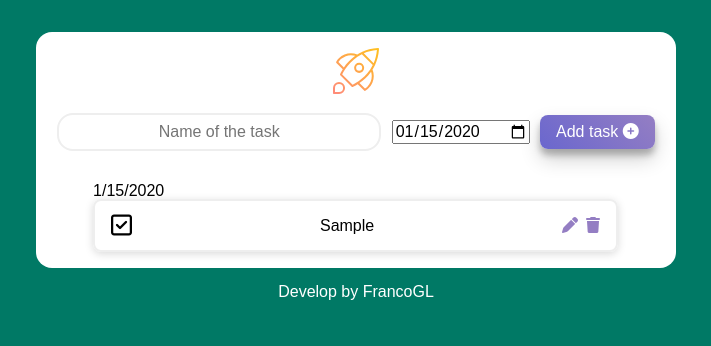
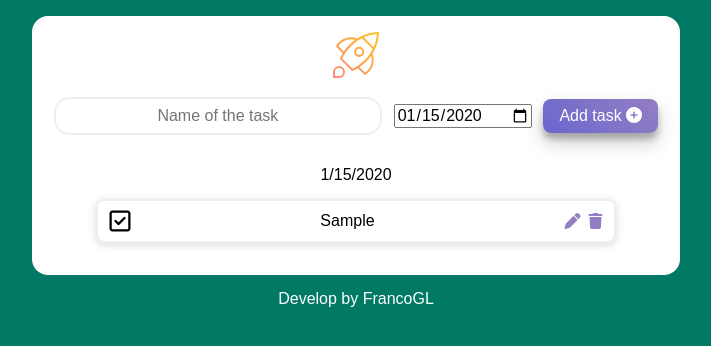
Before and after one commit to FrancoGL/ONE-To-Do, a plain HTML site: page index.html in a window 1280 px wide. Both pictures are taken after typing "Sample", "2020-01-15" into the empty fields and a click on the button "Add task". Shown: the whole page, without its empty margins (284-995 px from the left). Drawn offline with Linux system fonts and the light colour scheme.

Commit message:
update: update some things

```diff
--- a/assets/javascript/components/add_task.js
+++ b/assets/javascript/components/add_task.js
@@ -1,10 +1,9 @@
 import {saveOnLocal} from "./save_on_local.js";
-import {noteObject} from "./note_object.js";
+import {taskObject} from "./task_object.js";
 import {addSingleTask} from "./create_task.js";
 
 /**
- * Function that adds one task.
- * The task is added to the HTML and saved in an array
+ * Function that adds one task and save a task in localStorage
  */
 export const addTask = () => {
     const $input = document.querySelector(".form__input");
@@ -12,11 +11,11 @@ export const addTask = () => {
 
     if ($input.value !== "") {
         // Set task object
-        const taskObject = noteObject($input.value, $date.valueAsNumber)
+        const task = taskObject($input.value, $date.valueAsNumber)
         // Save task in localStorage
-        saveOnLocal(taskObject)
+        saveOnLocal(task)
         // Add a single task
-        addSingleTask(taskObject)
+        addSingleTask(task)
         // Clear input
         $input.value = ""
     }
--- a/assets/javascript/components/note_object.js
+++ b/assets/javascript/components/task_object.js
@@ -1,8 +1,8 @@
 /**
- * Default object to note
+ * Task object
  * @returns {{date: number, id: number, completed: boolean, value: string}}
  */
-export const noteObject = (value, date) => {
+export const taskObject = (value, date) => {
 
     return {
         id: Math.floor(Math.random() * 1000),
--- a/assets/scss/card/_card__list.scss
+++ b/assets/scss/card/_card__list.scss
@@ -1,19 +1,14 @@
 @use "../settings/colors" as color;
 
 .card__list {
-  width: 93%;
-  display: flex;
-  flex-flow: column nowrap;
-  align-items: center;
-  justify-content: center;
-  gap: 1rem;
+  width: 100%;
+
 
   .list__item {
-    padding: 1rem;
+    padding: 0.7rem;
     display: flex;
     align-items: center;
     justify-content: space-between;
-    width: inherit;
     border: 2px solid color.$sixth-color;
     border-radius: 0.5rem;
     box-shadow: rgba(0, 0, 0, 0.15) 0px 2px 8px;
@@ -28,3 +23,11 @@
     }
   }
 }
+
+@media screen and (min-width: 768px) {
+  .card__list {
+    .list__item {
+      width: 80%;
+    }
+  }
+}
--- a/assets/scss/card/_container.scss
+++ b/assets/scss/card/_container.scss
@@ -1,3 +1,9 @@
 .container {
   width: inherit;
+  margin-bottom: 1rem;
+  display: flex;
+  flex-flow: column nowrap;
+  align-items: center;
+  justify-content: center;
+  gap: 1rem;
 }
--- a/assets/scss/settings/_default.scss
+++ b/assets/scss/settings/_default.scss
@@ -1,7 +1,7 @@
 @use "./colors" as color;
 
 body {
-  padding: 2rem;
+  padding: 1rem 1.5rem;
   font-family: 'Dosis', sans-serif;
   background-color: color.$primary-color;
 }
```
Also changed, not shown: assets/javascript/components/create_elements_card.js (+10 -0 lines), assets/javascript/components/create_task.js (+9 -0 lines), assets/scss/pages/index.css, 1 other file.
